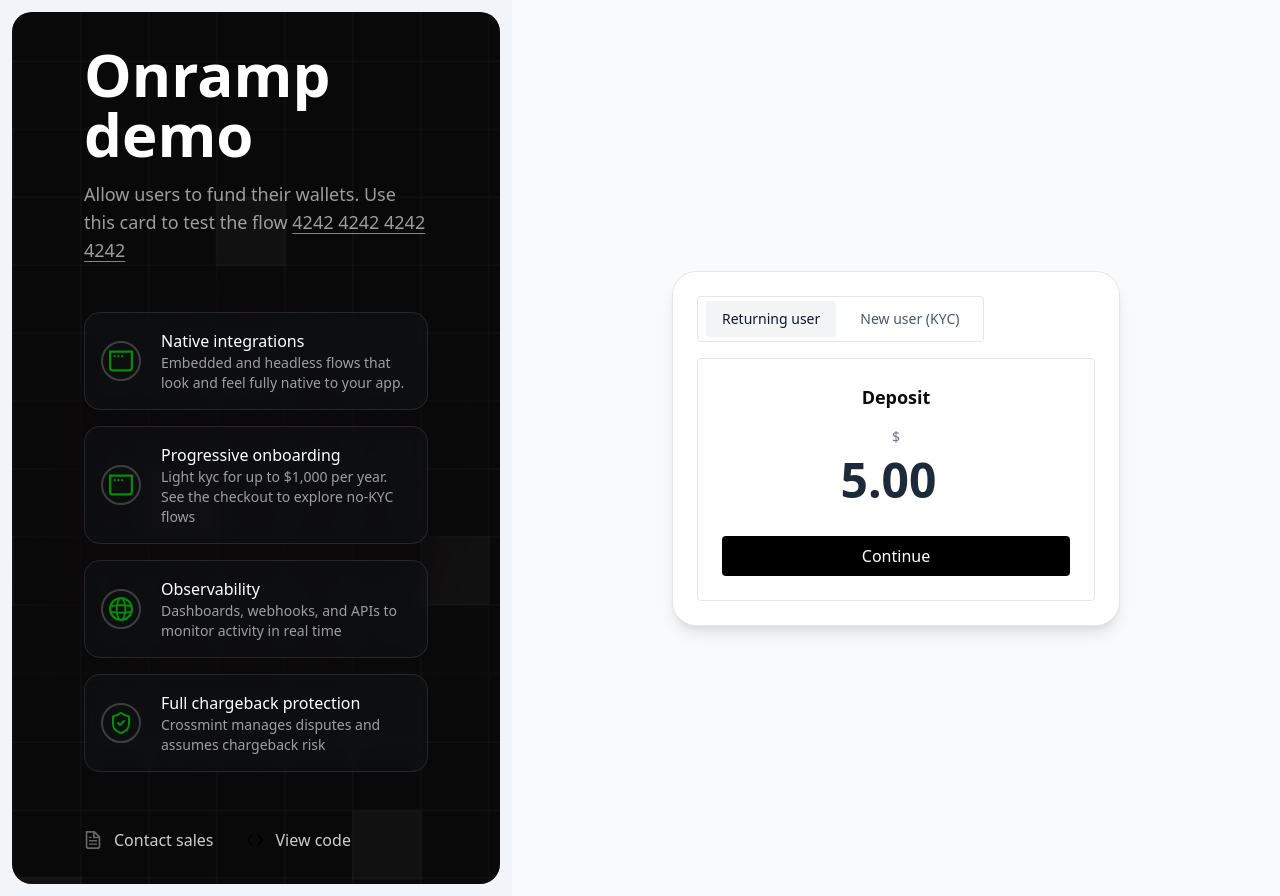
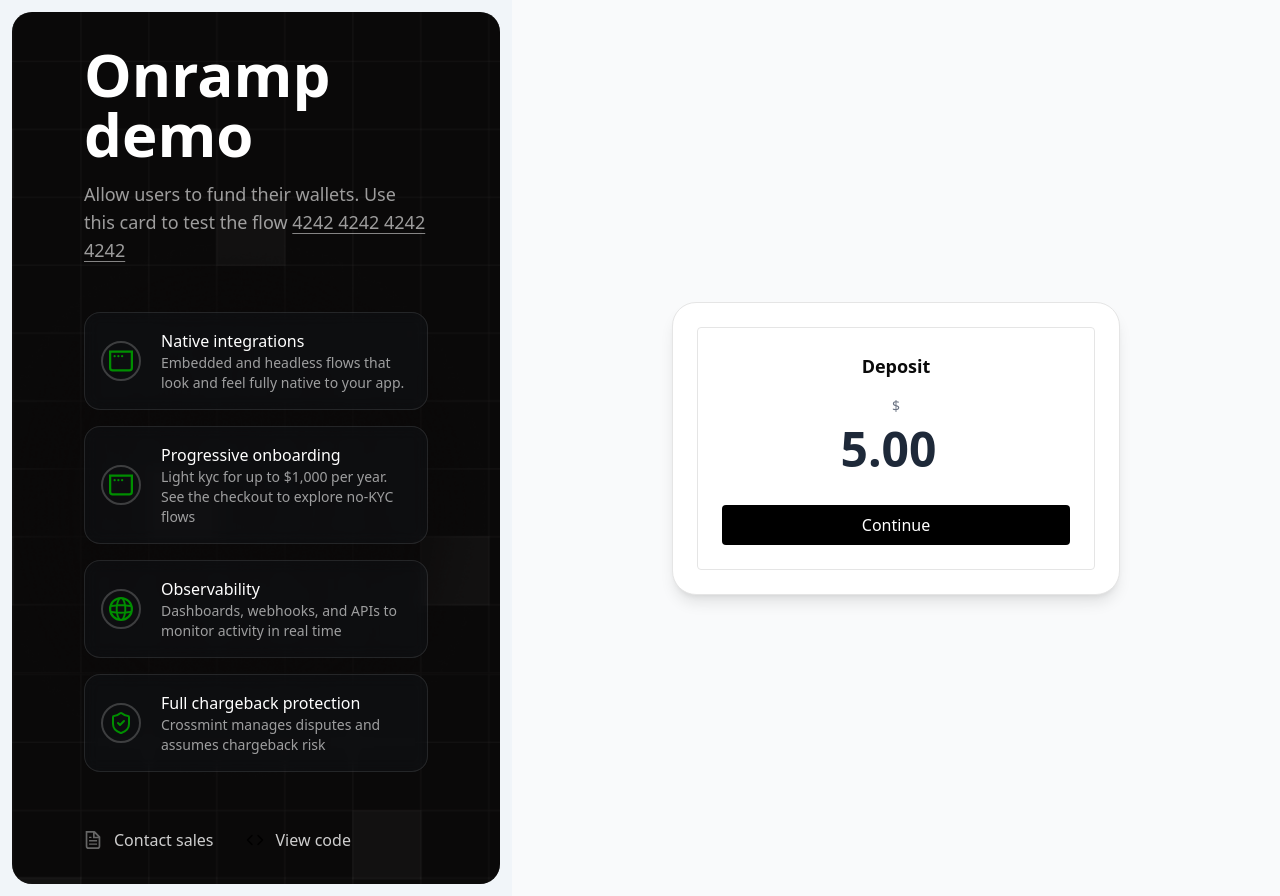
Before and after one commit to Crossmint/onramp-quickstart, a Next.js app: page / in a window 1280 px wide. Built offline with nearby package versions, Linux system fonts and the light colour scheme.

Commit message:
Simplified flow to just no-KYC by default

```diff
--- a/components/onramp.tsx
+++ b/components/onramp.tsx
@@ -3,24 +3,21 @@
 import React, { useState } from "react";
 import { useCrossmintOnramp } from "@/lib/useCrossmintOnramp";
 import OnrampDeposit from "@/components/onramp-deposit";
-import RecipientInput from "@/components/recipient-input";
 import OnrampStatus from "@/components/onramp-status";
 
+// This email corresponds to a user that has already passed KYC in Staging.
+// You can modify it to test the KYC flow (which this code already supports).
 const RETURNING_EMAIL = "demos+onramp-existing-user@crossmint.com";
 const RETURNING_WALLET = "x4zyf8T6n6NVN3kBW6fmzBvNVAGuDE8mzmzqkSUUh3U";
 const INITIAL_AMOUNT_USD = "5.00";
 
 export default function Onramp() {
 
-  const [activeTab, setActiveTab] = useState<"returning" | "new">("returning");
-  const [email, setEmail] = useState(RETURNING_EMAIL);
-  const [walletAddress, setWalletAddress] = useState(RETURNING_WALLET);
   const [amountUsd, setAmountUsd] = useState(INITIAL_AMOUNT_USD);
-  const [newUserStep, setNewUserStep] = useState<"collect" | "deposit">("deposit");
 
-  const { order, createOrder, reset } = useCrossmintOnramp({
-    email,
-    walletAddress,
+  const { order, createOrder } = useCrossmintOnramp({
+    email: RETURNING_EMAIL,
+    walletAddress: RETURNING_WALLET,
   });
 
   const handleCreateOrder = () => createOrder(amountUsd);
@@ -28,65 +25,12 @@ export default function Onramp() {
   return (
     <div className="p-6">
       <div className="flex flex-col gap-4">
-        <div className="flex items-center gap-2 rounded border px-2 py-1 w-fit">
-          <button
-            className={`rounded px-4 py-2 text-sm font-medium ${
-              activeTab === "returning" ? "bg-gray-100 text-gray-900" : "text-gray-600"
-            }`}
-            onClick={() => {
-              setActiveTab("returning");
-              setEmail(RETURNING_EMAIL);
-              setWalletAddress(RETURNING_WALLET);
-              setAmountUsd(INITIAL_AMOUNT_USD);
-              setNewUserStep("deposit");
-              reset();
-            }}
-          >
-            Returning user
-          </button>
-          <button
-            className={`rounded px-4 py-2 text-sm font-medium ${
-              activeTab === "new" ? "bg-gray-100 text-gray-900" : "text-gray-600"
-            }`}
-            onClick={() => {
-              setActiveTab("new");
-              setEmail("");
-              setWalletAddress("");
-              setAmountUsd(INITIAL_AMOUNT_USD);
-              setNewUserStep("collect");
-              reset();
-            }}
-          >
-            New user (KYC)
-          </button>
-        </div>
-
-        {activeTab === "new" && newUserStep === "collect" ? (
-          <>
-            <RecipientInput
-              email={email}
-              setEmail={setEmail}
-              walletAddress={walletAddress}
-              setWalletAddress={setWalletAddress}
-            />
-            <div className="mt-6">
-              <button
-                className="bg-black text-white rounded px-4 py-2 w-full disabled:opacity-50"
-                onClick={() => setNewUserStep("deposit")}
-                disabled={!email || !walletAddress}
-              >
-                Continue
-              </button>
-            </div>
-          </>
-        ) : (
         <OnrampDeposit
           amountUsd={amountUsd}
           setAmountUsd={setAmountUsd}
           order={order}
           onContinue={handleCreateOrder}
         />
-        )}
 
         <OnrampStatus order={order} />
       </div>
--- a/components/recipient-input.tsx
+++ /dev/null
@@ -1,47 +0,0 @@
-"use client";
-
-import React from "react";
-
-type Props = {
-  email: string;
-  setEmail: (email: string) => void;
-  walletAddress: string;
-  setWalletAddress: (walletAddress: string) => void;
-  title?: string;
-  showTitle?: boolean;
-};
-
-export default function RecipientInput({
-  email,
-  setEmail,
-  walletAddress,
-  setWalletAddress,
-  title = "Create account",
-  showTitle = true,
-}: Props) {
-  return (
-    <div className="border rounded p-6">
-      {showTitle && <h2 className="text-lg font-semibold text-center">{title}</h2>}
-      <div className="grid grid-cols-1 gap-3 mt-4">
-        <label className="flex flex-col gap-1">
-          <span className="text-sm text-gray-600">Receipt email</span>
-          <input
-            className="border rounded px-3 py-2"
-            value={email}
-            onChange={(e) => setEmail(e.target.value)}
-            placeholder="user@example.com"
-          />
-        </label>
-        <label className="flex flex-col gap-1">
-          <span className="text-sm text-gray-600">Recipient wallet address</span>
-          <input
-            className="border rounded px-3 py-2"
-            value={walletAddress}
-            onChange={(e) => setWalletAddress(e.target.value)}
-            placeholder="Solana wallet address"
-          />
-        </label>
-      </div>
-    </div>
-  );
-}
--- a/lib/useCrossmintOnramp.ts
+++ b/lib/useCrossmintOnramp.ts
@@ -86,17 +86,6 @@ export function useCrossmintOnramp({
     },
     [email, walletAddress]
   );
-
-  const reset = useCallback(() => {
-    setStatus("not-created");
-    setOrderId(null);
-    setError(null);
-    setPersonaConfig(null);
-    setPaymentConfig(null);
-    setFeeUsd(null);
-    setTotalUsd(null);
-    setTxId(null);
-  }, []);
 
   const pollOrder = useCallback(async () => {
     if (!orderId) return;
@@ -226,6 +215,5 @@ export function useCrossmintOnramp({
       txId,
     },
     createOrder,
-    reset,
   } as const;
 }
```
Lines whose indentation alone changed are shown as unchanged.
